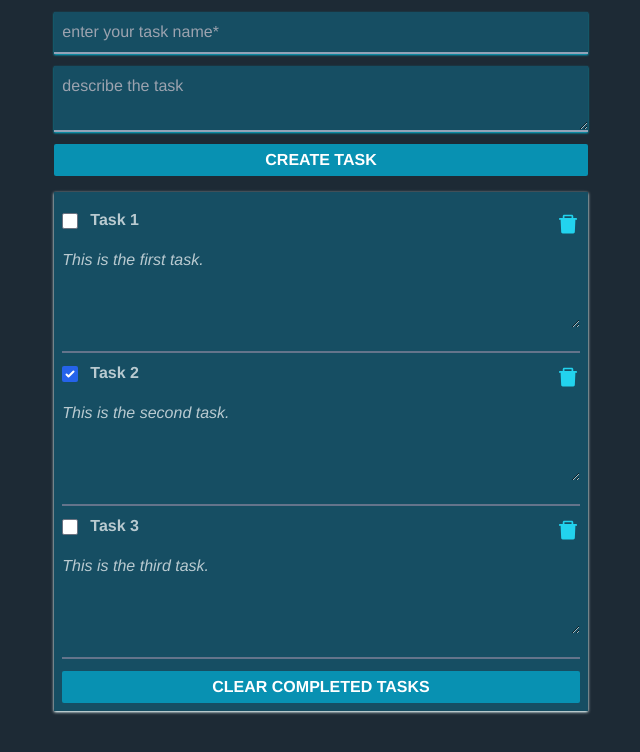
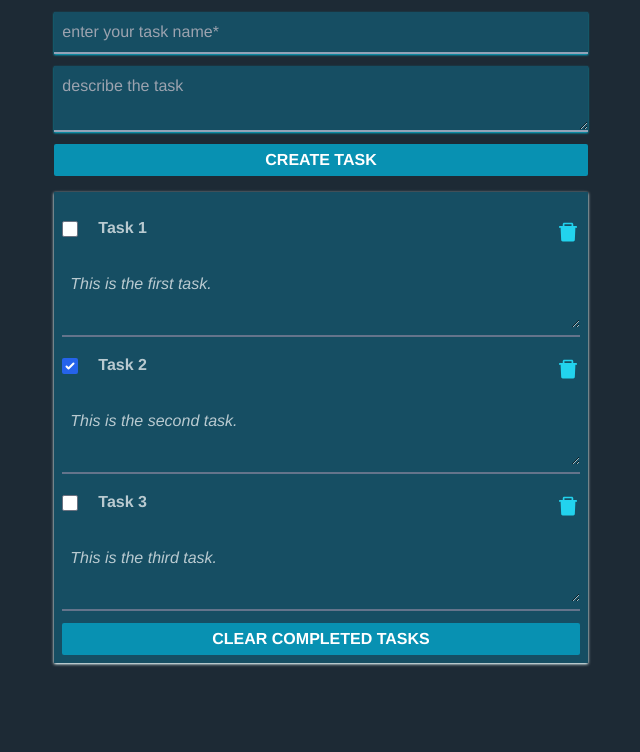
Before and after one commit to sarilusblaise/TaskMaster, a React (Create React App) app: page / in a window 1280 px wide. Shown: the top 752 px of the page, without its empty margins (319-959 px from the left). Built offline with nearby package versions, Linux system fonts and the light colour scheme.

Commit message:
some refactoring in the context

```diff
--- a/src/TaskReducer.js
+++ b/src/TaskReducer.js
@@ -7,7 +7,7 @@ export default function taskReducer(tasks, action) {
 		return tasks.filter((task) => task.id !== action.id);
 	}
 
-	if (action.type === "changed") {
+	if (action.type === "modified") {
 		return tasks.map((task) => {
 			if (task.id === action.task.id) {
 				return action.task;
--- a/src/components/CreateTaskForm.js
+++ b/src/components/CreateTaskForm.js
@@ -2,8 +2,8 @@ import React, { useState } from "react";
 import { useGlobalContext } from "../TaskContext";
 
 const CreateTaskForm = () => {
-	const [taskName, setTaskName] = useState();
-	const [taskDescription, setTaskDescription] = useState();
+	const [taskName, setTaskName] = useState("");
+	const [taskDescription, setTaskDescription] = useState("");
 	const { addTask } = useGlobalContext();
 	return (
 		<form
@@ -28,11 +28,16 @@ const CreateTaskForm = () => {
 			/>
 
 			<textarea
-				className='create-task-form__textarea'
+				className={"create-task-form__textarea"}
 				name='taskDescription '
 				placeholder='describe the task'
 				value={taskDescription}
-				onChange={(e) => setTaskDescription(e.target.value)}
+				onChange={(e) => {
+					e.target.style.height = "auto";
+					// Set the height to the scrollHeight (content height)
+					e.target.style.height = e.target.scrollHeight + "px";
+					setTaskDescription(e.target.value);
+				}}
 			/>
 			<button className='btn btn-submit' type='submit'>
 				CREATE TASK
--- a/src/components/TaskItem.js
+++ b/src/components/TaskItem.js
@@ -1,6 +1,7 @@
 import { FaEdit } from "react-icons/fa";
 import { AiFillDelete } from "react-icons/ai";
 import { useGlobalContext } from "../TaskContext";
+import { useState } from "react";
 export default function TaskItem({ task }) {
 	const { removeTask, dispatch } = useGlobalContext();
 	return (
@@ -8,21 +9,36 @@ export default function TaskItem({ task }) {
 			<div className='taskName-container'>
 				<div className='task__input-container'>
 					<input
+						className='task__input-checkbox '
 						name='taskStatus'
 						type='checkbox'
 						checked={task.done}
 						onChange={(e) => {
+							console.log(task);
 							dispatch({
-								type: "changed",
+								type: "modified",
 								task: {
 									...task,
 									done: e.target.checked,
 								},
 							});
 						}}
-						className='task__input-checkbox '
 					/>
-					<input className='task__input-text' type='text' value={task.name} />
+					<input
+						className='task__input-text'
+						type='text'
+						value={task.name}
+						onChange={(e) => {
+							dispatch({
+								type: "modified",
+								task: {
+									...task,
+									name: e.target.value,
+								},
+							});
+							console.log(task);
+						}}
+					/>
 				</div>
 
 				<button type='button' onClick={() => removeTask(task.id)}>
@@ -30,10 +46,23 @@ export default function TaskItem({ task }) {
 				</button>
 			</div>
 			<textarea
-				className='task__textarea'
+				className={"task__textarea"}
 				name=''
 				id=''
 				value={task.description}
+				onChange={(e) => {
+					e.target.style.height = "auto";
+					// Set the height to the scrollHeight (content height)
+					e.target.style.height = e.target.scrollHeight + "px";
+					dispatch({
+						type: "modified",
+						task: {
+							...task,
+							description: e.target.value,
+						},
+					});
+					console.log(task);
+				}}
 			></textarea>
 		</article>
 	);
--- a/src/components/TaskList.js
+++ b/src/components/TaskList.js
@@ -3,6 +3,7 @@ import TaskItem from "./TaskItem";
 
 export default function TaskList() {
 	const { tasks, removeTask } = useGlobalContext();
+	if (tasks.length !== 0) {
 		return (
 			<section className='task-item'>
 				{tasks.map((task) => {
@@ -16,3 +17,11 @@ export default function TaskList() {
 			</section>
 		);
 	}
+
+	return (
+		<p>
+			Welcome to taskMaster, please fill out the form below and press the CREATE
+			TASK button to create your first task.
+		</p>
+	);
+}
--- a/src/styles/styles.css
+++ b/src/styles/styles.css
@@ -58,7 +58,8 @@ body{
 }
 
 .create-task-form__textarea{
-    @apply p-2 border-b-2 border-slate-400 focus:outline-none focus:border-b-2 focus:border-slate-50 bg-cyan-900 shadow-sm shadow-cyan-500
+    @apply p-2 border-b-2 border-slate-400 focus:outline-none focus:border-b-2 focus:border-slate-50 bg-cyan-900 shadow-sm shadow-cyan-500;
+    overflow-y: hidden
 
 }
 .task-item{
@@ -82,7 +83,7 @@ body{
 }
 
 .task:not(:last-child) {
-    @apply pb-4 border-b-2 border-slate-500;
+    @apply border-b-2 border-slate-500;
 }
 
 .task__input-container {
@@ -90,7 +91,7 @@ body{
 
 }
 .task__input-text, .task__textarea {
-    @apply bg-transparent
+    @apply bg-transparent p-2 /*focus:outline-none*/
 }
 
 .task__input-text{
@@ -100,5 +101,5 @@ body{
     @apply form-checkbox mr-3 rounded-sm
 }
 .task__textarea{
-    @apply w-full italic h-20
+    @apply w-full italic
 }
```
Lines whose indentation alone changed are shown as unchanged.
